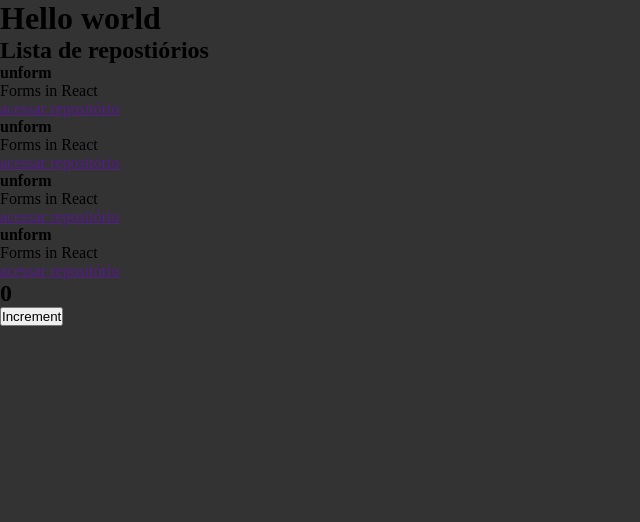
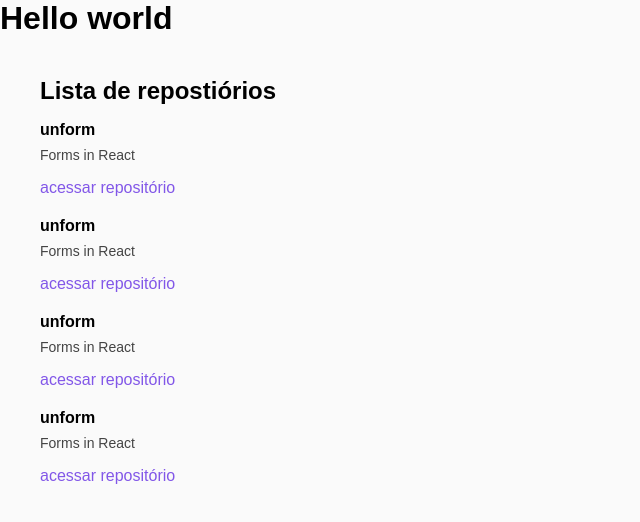
Before and after one commit to Branc0/ignite-react, a React app: page / in a window 1280 px wide. Shown: the top 522 px of the page, without its empty margins (0-640 px from the left). Built offline with nearby package versions, Linux system fonts and the light colour scheme.

Commit message:
feat: removes component counter and styles repositories list

```diff
--- a/src/App.jsx
+++ b/src/App.jsx
@@ -1,4 +1,3 @@
-import { Counter } from './components/Counter';
 import { RepositoryList } from './components/RepositoryList';
 import './styles/global.scss';
 
@@ -7,7 +6,6 @@
         <>
             <h1>Hello world</h1>
             <RepositoryList />
-            <Counter />
         </>
     )
 }
--- a/src/components/Counter.jsx
+++ /dev/null
@@ -1,16 +0,0 @@
-import { useState } from 'react';
-
-export function Counter() {
-    const [counter, setCounter] = useState(0);
-
-    function increment() {
-        setCounter(counter + 1);
-    }
-
-    return (
-        <div>
-            <h2>{counter}</h2>
-            <button type="button" onClick={increment}>Increment</button>
-        </div>
-    );
-}
--- a/src/components/RepositoryList.jsx
+++ b/src/components/RepositoryList.jsx
@@ -1,4 +1,5 @@
 import { RepositoryItem } from "./RepositoryItem";
+import '../styles/repositories.scss'
 
 const repository = {
     name: 'unform',
--- a/src/styles/global.scss
+++ b/src/styles/global.scss
@@ -4,5 +4,6 @@
 }
 
 body {
-    background-color: #333;
+    background-color: #FAFAFA;
+    font-family: Arial, Helvetica, sans-serif;
 }
--- /dev/null
+++ b/src/styles/repositories.scss
@@ -0,0 +1,30 @@
+section.repository-list {
+    margin: 40px;
+}
+
+h1 {
+    margin-bottom: 16px;
+}
+
+ul {
+    list-style: none;
+
+    li {
+        & + li  {
+            margin-top: 20px;
+        }
+
+        p {
+            font-size: 14px;
+            color: #444;
+            margin-top: 8px;
+        }
+
+        a {
+            display: inline-block;
+            margin-top: 16px;
+            text-decoration: none;
+            color: #8257e8;
+        }
+    }
+}
```
